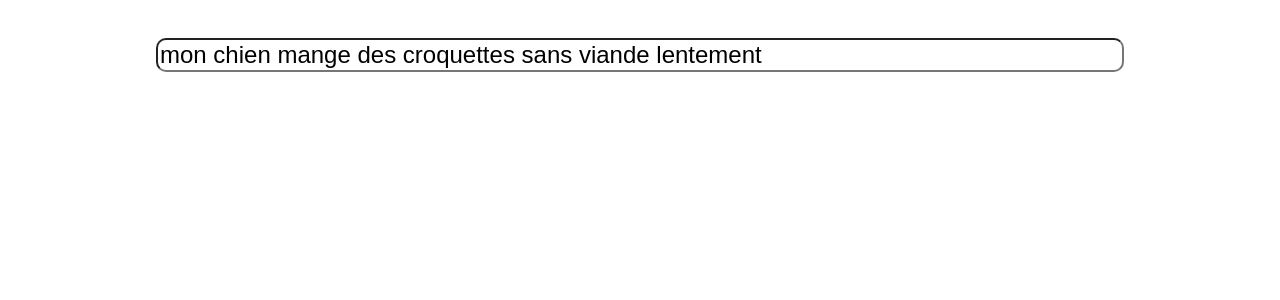
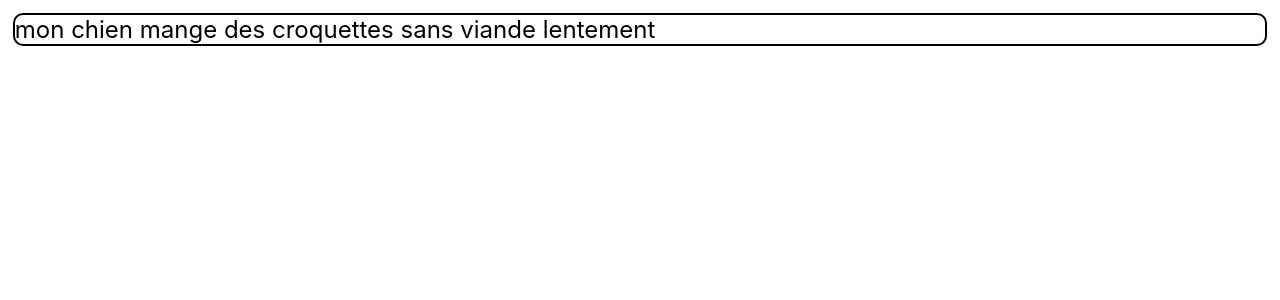
Before and after one commit to franklevasseur/syn3, a React (Create React App) app: page / in a window 1280 px wide. Shown: the top 300 px of the page. Built offline with nearby package versions, Linux system fonts and the light colour scheme.

Commit message:
replaced input with draftjs editor

```diff
--- a/package.json
+++ b/package.json
@@ -6,10 +6,12 @@
     "@testing-library/jest-dom": "^5.16.5",
     "@testing-library/react": "^13.4.0",
     "@testing-library/user-event": "^13.5.0",
+    "@types/draft-js": "^0.11.9",
     "@types/jest": "^27.5.2",
     "@types/node": "^16.11.57",
     "@types/react": "^18.0.18",
     "@types/react-dom": "^18.0.6",
+    "draft-js": "^0.11.7",
     "lodash": "^4.17.21",
     "react": "^18.2.0",
     "react-dom": "^18.2.0",
--- a/src/SmartInput.css
+++ b/src/SmartInput.css
@@ -1,6 +1,8 @@
-.smart-input-box {
-    margin: 3% 0%;
-    width: 75%;
+.DraftEditor-root {
     font-size: 1.5rem;
     border-radius: 10px;
+    border: solid;
+    margin: 1%;
+    border-width: 2px;
+    text-align: left;
 }
--- a/src/SmartInput.tsx
+++ b/src/SmartInput.tsx
@@ -2,6 +2,7 @@ import "./SmartInput.css";
 import { useState, useMemo } from "react";
 import _ from "lodash";
 import { parse, tree } from "./parser";
+import * as draft from "draft-js";
 
 type SmartInputProps = {
   initialValue: string;
@@ -61,27 +62,29 @@ const treeToColor = (t: tree.bottomup.BottomUpWordNode[]): ColoredText[] => {
 };
 
 export const SmartInput = (props: SmartInputProps) => {
-  const [value, setValue] = useState(props.initialValue);
+  const [editorState, setEditorState] = useState(() =>
+    draft.EditorState.createWithContent(
+      draft.ContentState.createFromText(props.initialValue)
+    )
+  );
+
   const onChange = useMemo<(v: string) => void>(
     () =>
       _.debounce((v: string) => {
         const { bottomUpTree: tree } = parse(v);
         const colors = treeToColor(tree);
-        console.log({ colors });
+        console.log(colors);
         props.onChange(tree);
       }, 3000),
     [props]
   );
 
   return (
-    <input
-      type="text"
-      className="smart-input-box"
-      value={value}
-      onChange={(e) => {
-        const newValue = e.target.value;
-        setValue(newValue);
-        onChange(newValue);
+    <draft.Editor
+      editorState={editorState}
+      onChange={(newState) => {
+        onChange(newState.getCurrentContent().getPlainText());
+        setEditorState(newState);
       }}
     />
   );
```
Also changed, not shown: 1 other file (tests, documents, lock files or other folders).
